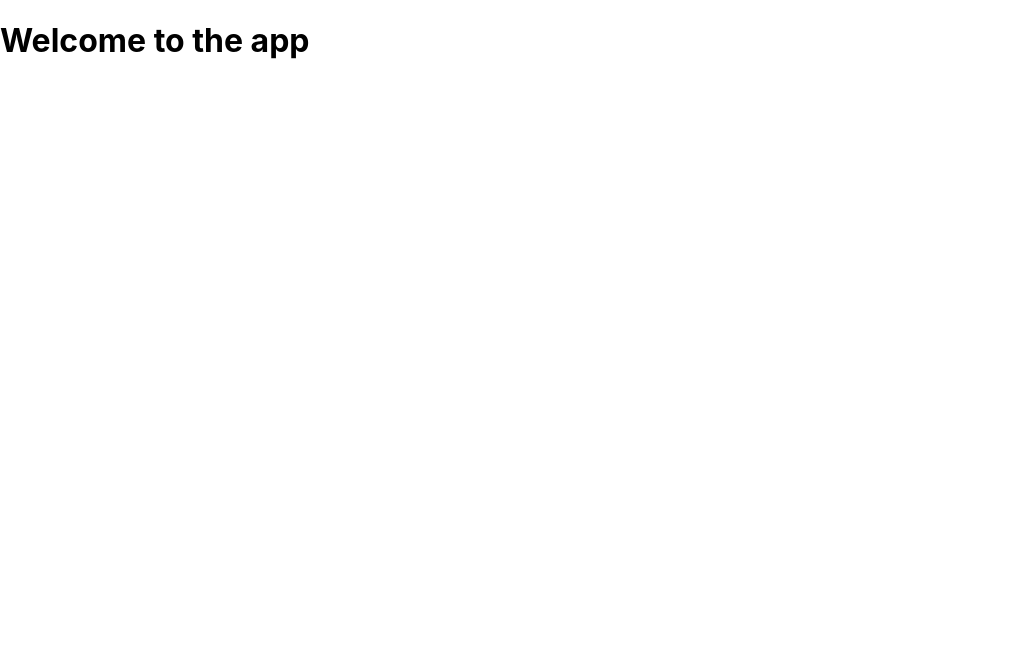
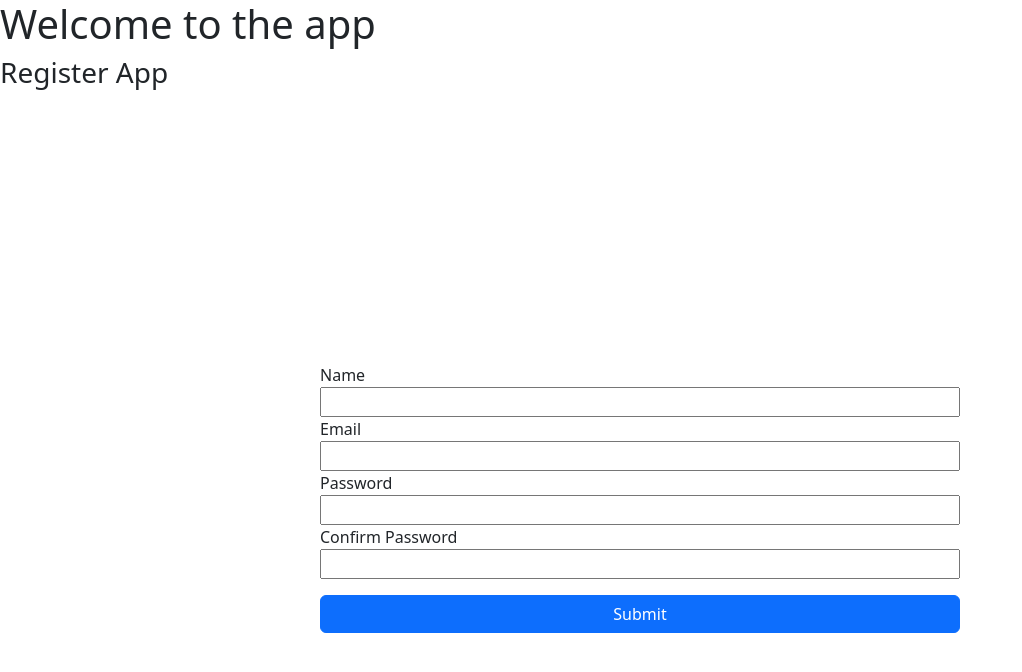
Before and after one commit to saitejamandadi99/Ai-App-Learner, a React (Create React App) app in the folder frontend/: page / in a window 1280 px wide. Shown: the top 672 px of the page, without its empty margins (0-1022 px from the left). Built offline with nearby package versions, Linux system fonts and the light colour scheme.

Commit message:
added form

```diff
--- a/frontend/src/App.js
+++ b/frontend/src/App.js
@@ -1,9 +1,15 @@
 
 import './App.css';
+import Register from './components/Register';
+import 'bootstrap/dist/css/bootstrap.min.css';
+
 
 function App() {
   return (
-    <h1>Welcome to the app</h1>
+    <>
+      <h1>Welcome to the app</h1>
+      <Register />
+    </>
   );
 }
 
--- /dev/null
+++ b/frontend/src/components/Register/index.js
@@ -0,0 +1,25 @@
+import './index.css'
+
+const Register = () =>{
+
+    return(
+        <div>
+            <h3>Register App</h3>
+            <div className="d-flex justify-content-center align-items-center vh-100">
+                <form className="d-flex flex-column w-50">
+                    <label>Name</label>
+                    <input type="text" id="inputName" required />
+                    <label>Email</label>
+                    <input type="text" id="inputEmail" required />
+                    <label>Password</label>
+                    <input type="password" id="inputPassword" required />
+                    <label>Confirm Password</label>
+                    <input type="password" id="inputConfirmPassword" required />
+                    <button className="btn btn-primary mt-3">Submit</button>
+                </form>
+        </div>
+    </div>
+    )
+}
+
+export default Register
```
Also changed, not shown: frontend/src/components/Register/index.css (added), frontend/src/logo.svg (deleted), 1 other file (tests, documents, lock files or other folders).
